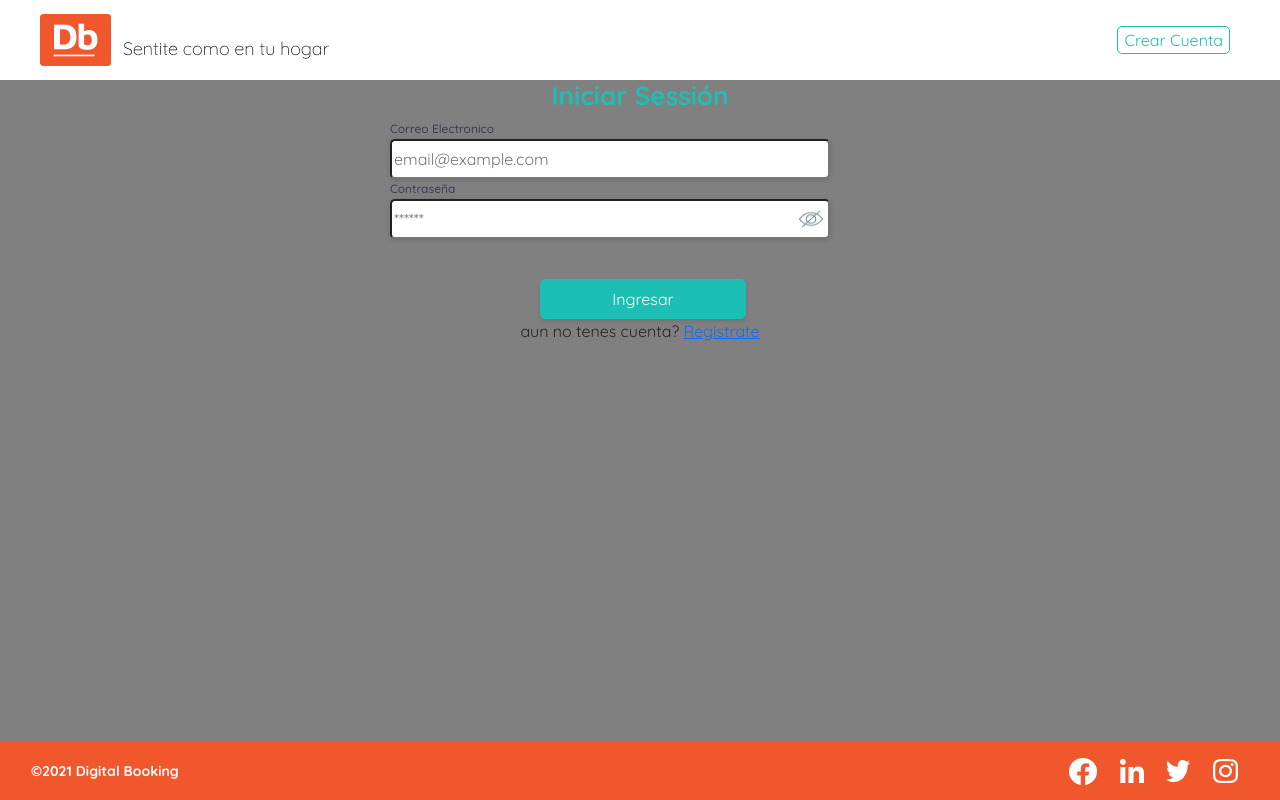
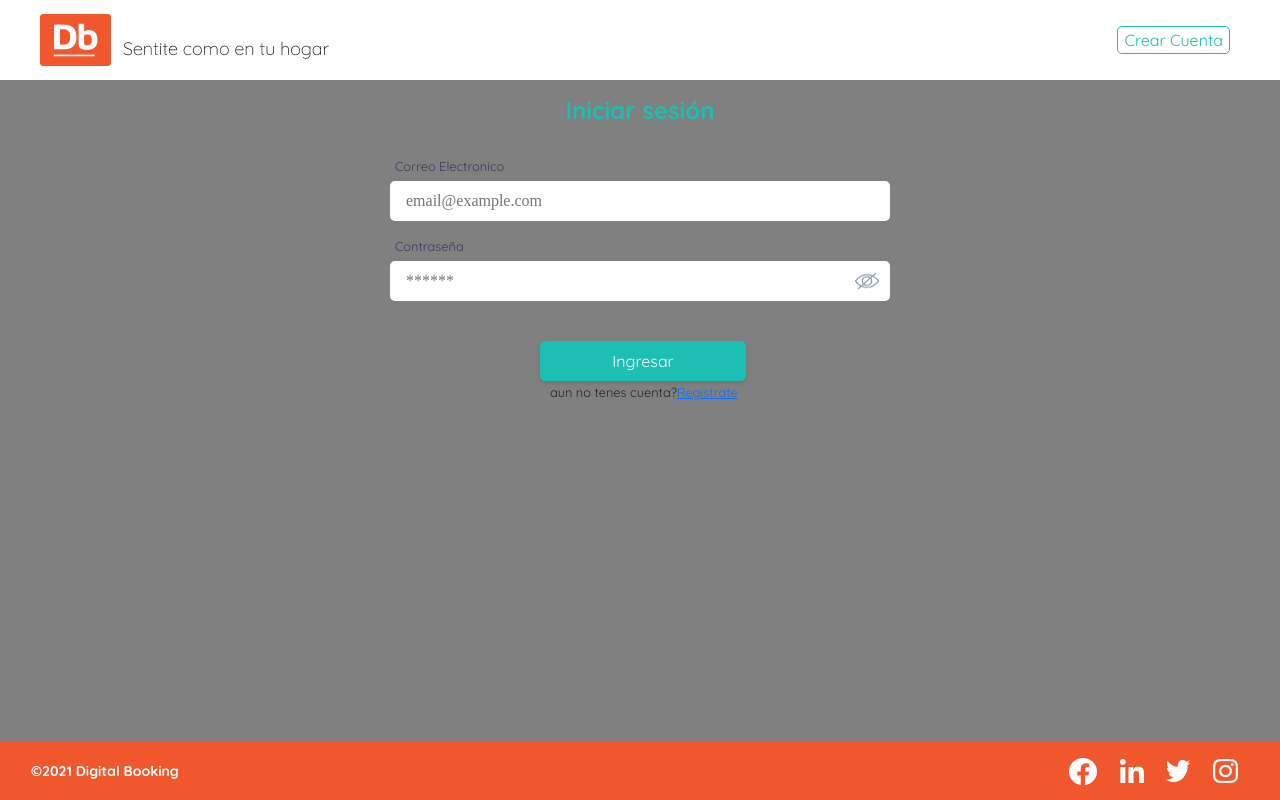
Before and after one commit to santinobch/digital-booking-6-frontend, a React (Create React App) app: page /login in a window 1280 px wide. Built offline with nearby package versions, Linux system fonts and the light colour scheme.

Commit message:
Agregando estilos

```diff
--- a/src/App/pages/login/login.css
+++ /dev/null
@@ -1,46 +0,0 @@
-@import url("https://fonts.googleapis.com/css2?family=Quicksand:wght@300;400;500;600;700&display=swap");
-
-body {
-  box-sizing: border-box;
-  margin: 0;
-}
-
-.login-container {
-  max-width: 500px;
-  margin: 0 auto;
-}
-.login-title {
-  color: #1dbeb4;
-  text-align: center;
-  font-size: 26px;
-  font-weight: bold;
-  font-family: "Quicksand", sans-serif;
-}
-.login-label p {
-  font-style: normal;
-  font-weight: 500;
-  font-size: 12px;
-  line-height: 14px;
-  color: #383b58;
-  margin: 3px auto;
-}
-.login_ingresar {
-  display: flex;
-  flex-direction: column;
-}
-.login_ingresar button {
-  background: #1dbeb4;
-  /* botton sombra */
-
-  text-align: center;
-  box-shadow: 0px 2px 4px rgba(0, 0, 0, 0.12);
-  border-radius: 5px;
-  margin: 40px auto 2px 150px;
-  width: 206px;
-  height: 40px;
-  color: white;
-}
-.login_ingresar span {
-  line-height: normal;
-  text-align: center;
-}
--- a/src/App/pages/login/login.js
+++ b/src/App/pages/login/login.js
@@ -1,4 +1,4 @@
-import "./login.css";
+import "./login.scss";
 
 import Button from "../../components/button/button";
 import { Formik } from "formik";
@@ -8,6 +8,8 @@ import { Link } from "react-router-dom";
 const Login = () => {
   return (
     <main>
+      <div className="login-container">
+        <h2 className="login-title">Iniciar sesión</h2>
         <Formik
           initialValues={{ email: "", password: "" }}
           onSubmit={(values, { setSubmitting }) => {
@@ -27,10 +29,7 @@ const Login = () => {
             isSubmitting,
             /* and other goodies */
           }) => (
-          <form onSubmit={handleSubmit}>
-            <div className="login-container">
-              <h2 className="login-title">Iniciar Sessión</h2>
-
+            <form onSubmit={handleSubmit} className="login-form">
               <label className="login-label">
                 <p>Correo Electronico</p>
                 <Input
@@ -39,6 +38,7 @@ const Login = () => {
                   value={values.email}
                   placeholder="email@example.com"
                   onChange={handleChange}
+                  className="login-input"
                 />
               </label>
               <label className="login-label">
@@ -49,6 +49,7 @@ const Login = () => {
                   onChange={handleChange}
                   placeholder="******"
                   value={values.password}
+                  className="login-input"
                   isPassword
                 />
               </label>
@@ -56,13 +57,14 @@ const Login = () => {
                 <Button type="buttom">Ingresar</Button>
 
                 <span>
-                  aun no tenes cuenta? <Link to={`/registrarse`}>Registrate</Link>
+                  aun no tenes cuenta?{" "}
+                  <Link to={`/registrarse`}>Registrate</Link>
                 </span>
-              </div>
               </div>
             </form>
           )}
         </Formik>
+      </div>
     </main>
   );
 };
--- /dev/null
+++ b/src/App/pages/login/login.scss
@@ -0,0 +1,81 @@
+@import url("https://fonts.googleapis.com/css2?family=Quicksand:wght@300;400;500;600;700&display=swap");
+
+body {
+  box-sizing: border-box;
+  margin: 0;
+}
+
+.login-container {
+  margin: 0;
+  padding: 1rem 2rem;
+  background-color: gray;
+  height: 100%;
+  display: flex;
+  flex-direction: column;
+  align-items: center;
+  justify-content: center;
+  width: 100%;
+}
+.login-title {
+  text-align: center;
+  color: #1dbeb4;
+  font-weight: 700;
+  font-size: 1.5rem;
+  margin-bottom: 1rem;
+
+  @media (max-width: 768px) {
+    font-size: 1.3rem;
+  }
+}
+.login-form {
+  display: flex;
+  flex-direction: column;
+  align-items: left;
+  justify-content: space-around;
+  width: 70%;
+  max-width: 500px;
+
+  @media (max-width: 768px) {
+    width: 100%;
+  }
+  .login-label p {
+    color: #383b58;
+    text-align: left;
+    margin: 5px;
+    font-size: 0.8rem;
+    margin-top: 1rem;
+  }
+  .login-input {
+    padding: 1rem;
+    width: 100%;
+    height: 40px;
+    border-radius: 5px;
+    border-width: 0px;
+    font-family: Poppins;
+  }
+  .login_ingresar {
+    display: flex;
+    flex-direction: column;
+  }
+  .login_ingresar button {
+    background: #1dbeb4;
+    /* botton sombra */
+
+    text-align: center;
+    box-shadow: 0px 2px 4px rgba(0, 0, 0, 0.12);
+    border-radius: 5px;
+    margin: 40px auto 2px 150px;
+    width: 206px;
+    height: 40px;
+    color: white;
+    @media (max-width: 1024px) {
+      width: 100%;
+    }
+  }
+  .login_ingresar span {
+    display: flex;
+    text-align: center;
+    font-size: 0.8rem;
+    margin-left: 10rem;
+  }
+}
```
Lines whose indentation alone changed are shown as unchanged.
